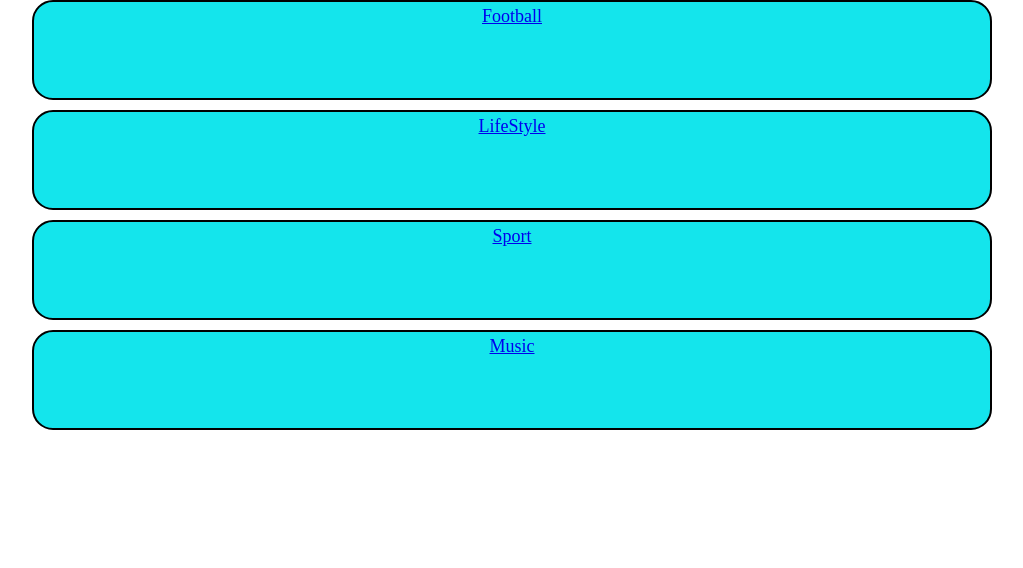
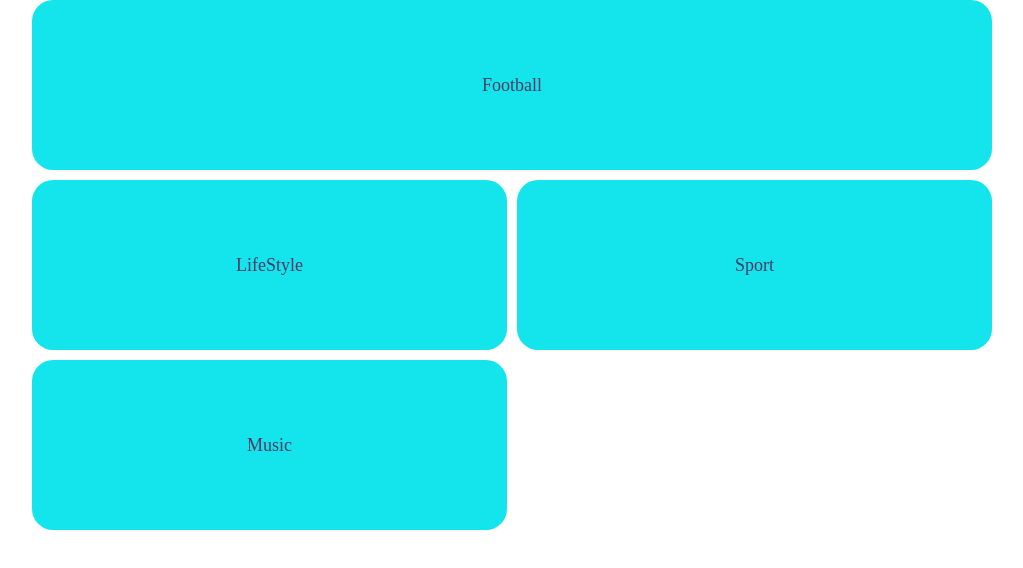
Before and after one commit to Morant1/sprint4, a React (Create React App) app in the folder frontend/: page / in a window 1280 px wide. Shown: the top 568 px of the page, without its empty margins (128-1151 px from the left). Built offline with nearby package versions, Linux system fonts and the light colour scheme; a web font is replaced by a local one.

Commit message:
grid fix

```diff
--- a/frontend/src/assets/styles/views/_home-page.scss
+++ b/frontend/src/assets/styles/views/_home-page.scss
@@ -1,16 +1,48 @@
 .events-grid {
     display: grid;
-    grid-template-columns: repeat(auto-fill, minmax(12, 1fr));
-    grid-auto-rows: 100px;
+    // grid-template-columns: repeat(auto-fill, minmax(12, 1fr));
+    grid-template-columns: repeat(auto-fill, minmax(320px, 1fr));
+    grid-template-rows: repeat(3,170px);
+    // grid-auto-rows: 100px;
     grid-gap: 10px;
 }
 
 .tag {
+    cursor: pointer;
+    position: relative;
+    display: flex;
+    justify-content: center;
+    align-items: center;
     height: 100%;
     width:100%;
     border-radius: 21px;
-    text-align: center;
-    border:2px solid black;
     background-color: rgb(20, 229, 236);
 
+    a {
+        text-decoration: none;
+    }
+
+
 }
+.tag::after {
+    transition: bottom 1s;
+    position: absolute;
+    content: "See more";
+    opacity: 0;
+    bottom: -5px;
+    left: 10px;
+
+}
+
+
+.tag:hover::after {
+    bottom: 1px;
+    opacity: 1;
+
+}
+
+
+.tag-1,
+.tag-4 {
+    grid-column: span 2;
+}
--- a/frontend/src/pages/EventiApp.jsx
+++ b/frontend/src/pages/EventiApp.jsx
@@ -6,19 +6,16 @@ import {EventiList} from '../cmps/EventiList'
 
 export class _EventiApp extends Component {
 
-    // state = {
-    //     FilteredEvents: null,
-    // }
 
     componentDidMount() {
         this.props.loadEvents();
     }
 
-    componentDidUpdate(prevProps, prevState) {
-        if (prevProps.match.params.tag !== this.props.match.params.tag) {
-            this.loadFilteredEvents()
-        }
-    }
+    // componentDidUpdate(prevProps, prevState) {
+    //     if (prevProps.match.params.tag !== this.props.match.params.tag) {
+    //         this.loadFilteredEvents()
+    //     }
+    // }
 
     loadFilteredEvents = () => {
       const currTag = this.props.match.params.tag;
@@ -31,7 +28,6 @@ export class _EventiApp extends Component {
 
    render() {
      const filteredEvents = this.loadFilteredEvents();
-     console.log(filteredEvents)
       if (!filteredEvents) return <div>Loading...</div>
 
         return (
--- a/frontend/src/pages/HomePage.jsx
+++ b/frontend/src/pages/HomePage.jsx
@@ -4,14 +4,19 @@ import { Link } from 'react-router-dom';
 
 export class HomePage extends Component {
 
+  redirectClick = (tag) => {
+    this.props.history.push(`/${tag}`)
+  }
 
   render() {
     return (
       <section className="events-grid">
-          <Link to={'/Football'}><div className="tag tag-1">Football</div></Link>
-          <Link to={'/LifeStyle'}><div className="tag tag-2">LifeStyle</div></Link>
-          <Link to={'/Sport'}><div className="tag tag-3">Sport</div></Link>
-          <Link to={'/Music'}><div className="tag tag-4">Music</div></Link>
+          <div className="tag tag-1" onClick={(ev)=>{this.redirectClick('Football')}}>
+              Football
+            </div>
+          <div className="tag tag-2" onClick={(ev)=>{this.redirectClick('LifeStyle')}}>LifeStyle</div>
+          <div className="tag tag-3" onClick={(ev)=>{this.redirectClick('Sport')}}>Sport</div>
+          <div className="tag tag-3" onClick={(ev)=>{this.redirectClick('Music')}}>Music</div>
       </section>
     );
   }
```
Also changed, not shown: 1 other file (tests, documents, lock files or other folders).
